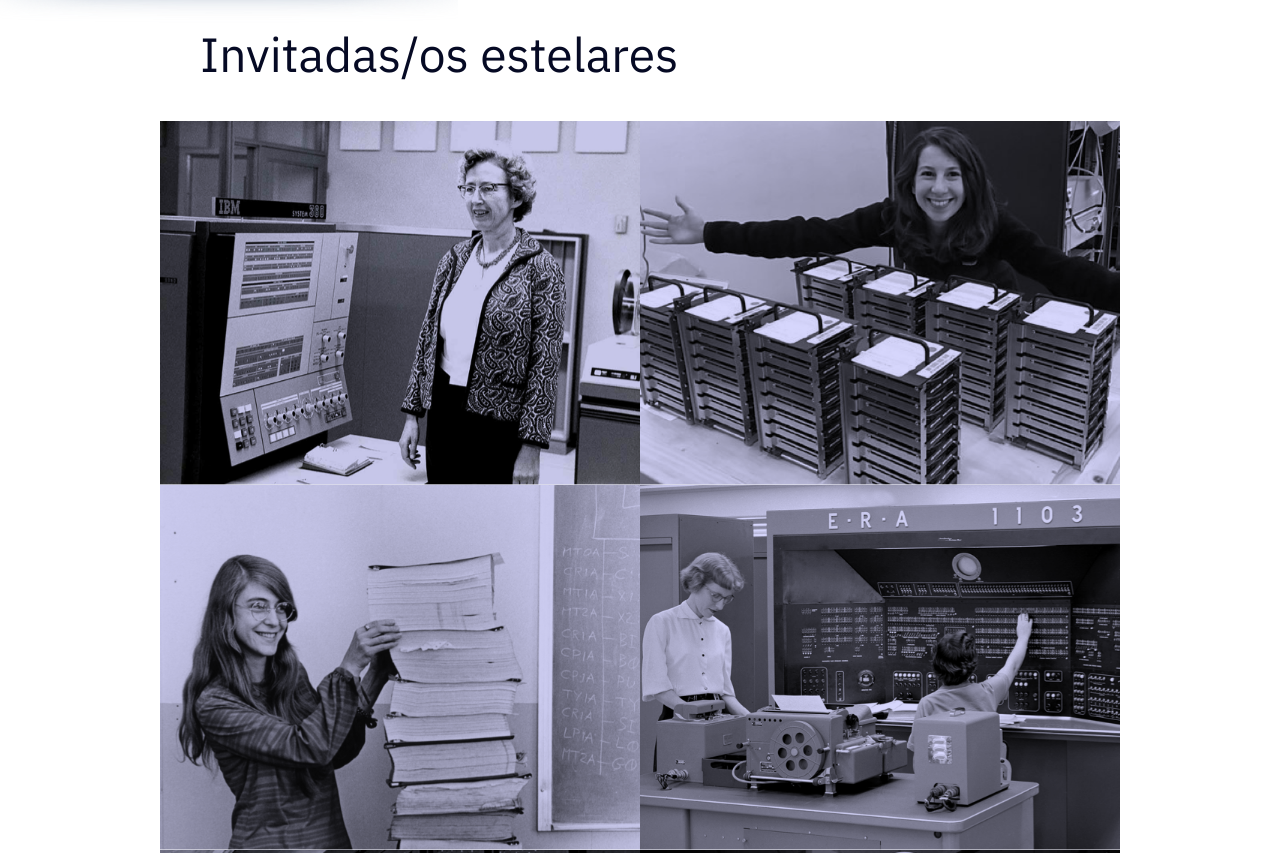
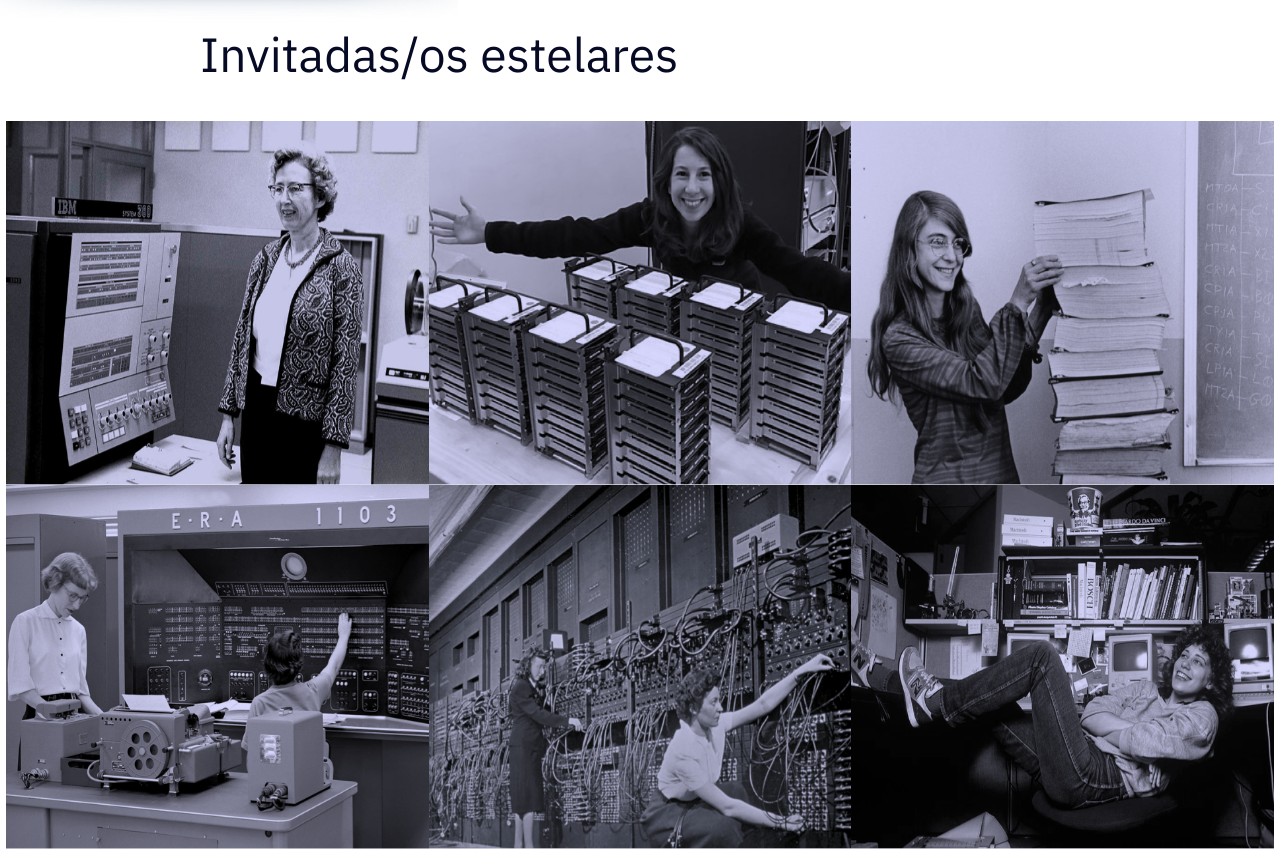
Before and after one commit to nicolas1996-ing/landingPage, a plain HTML site: page index.html in a window 1280 px wide. Shown: the part 2080-2933 px from the top of the page. Drawn offline with nearby package versions, Linux system fonts and the light colour scheme; files that its build step writes are made by us from their sources.

Commit message:
se modifica la linea 897-898 de la hoja de estilos

```diff
--- a/styles/_mediaquerys.scss
+++ b/styles/_mediaquerys.scss
@@ -894,8 +894,8 @@ footer{
             align-items: center;
             justify-content: center;
             img{
-                width: 100%;
-                max-width: 480px;
+                width: 33%;
+                max-width: 499px;
                 min-height: 364px;
             }
         }
```
